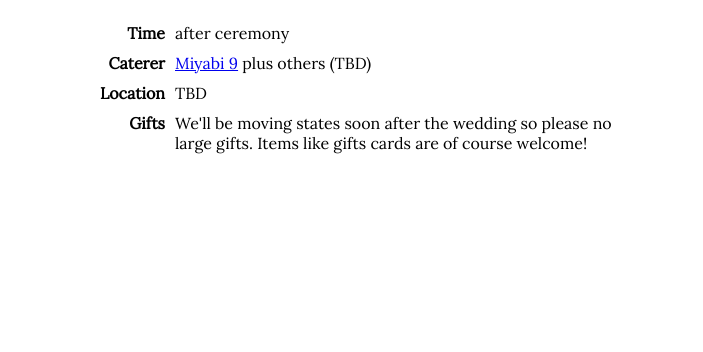
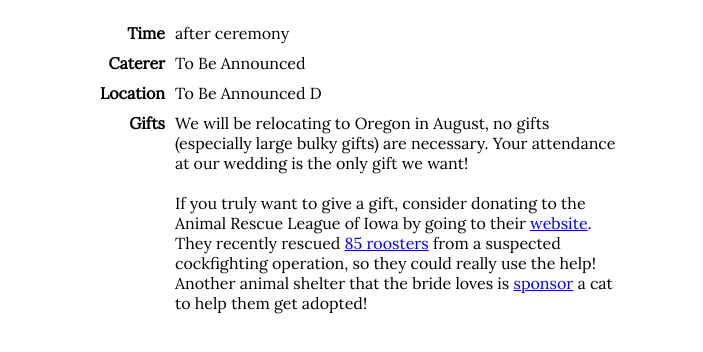
Before and after one commit to alexcrichton/wds, a plain HTML site: page schedule.html in a window 1280 px wide. Shown: the part 280-632 px from the top of the page, without its empty margins (288-991 px from the left). Drawn offline with Linux system fonts and the light colour scheme.

Commit message:
Update schedule.html
added donations to gifts sections, removed miyabi

```diff
--- a/schedule.html
+++ b/schedule.html
@@ -33,14 +33,21 @@
       <dt>Time</dt>
       <dd>after ceremony</dd>
       <dt>Caterer</dt>
-      <dd><a href='https://www.miyabi9official.com/'>Miyabi 9</a> plus
-      others (TBD)</dd>
+      <dd>To Be Announced</dd>
       <dt>Location</dt>
-      <dd>TBD</dd>
+      <dd>To Be Announced D</dd>
       <dt>Gifts</dt>
       <dd>
-        We'll be moving states soon after the wedding so please no
-        large gifts. Items like gifts cards are of course welcome!
+        We will be relocating to Oregon in August, no gifts (especially large bulky gifts)
+        are necessary. Your attendance at our wedding is the only gift we want!
+      </br></br>
+        If you truly want to give a gift, consider donating to the Animal Rescue League of Iowa by going to
+        their <a href='https://www.arl-iowa.org/'> website</a>.
+        They recently rescued
+        <a href='https://www.desmoinesregister.com/story/news/crime-and-courts/2017/07/10/85-chickens-and-roosters-seized-suspected-east-des-moines-cockfighting-operation-arl-says/464194001/'>85 roosters</a>
+        from a suspected cockfighting operation, so they could really use the help! Another animal shelter that the bride loves
+        is <a href='https://furryfriendsrefuge.org/>Furry Friends Refuge</a>.
+        You can <a href='https://furryfriendsrefuge.org/donate/cat-sponsorships/'>sponsor</a> a cat to help them get adopted!
       </dd>
     </dl>
   </body>
```
